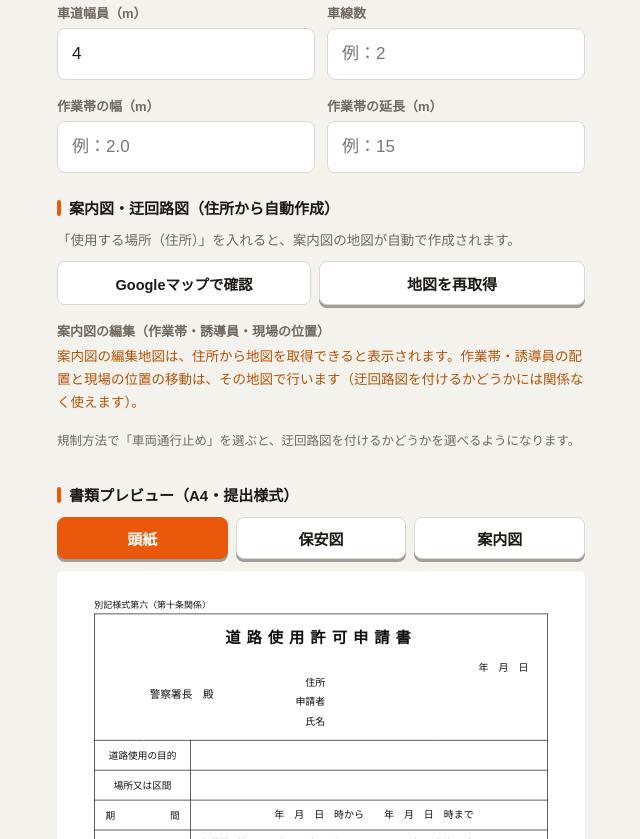
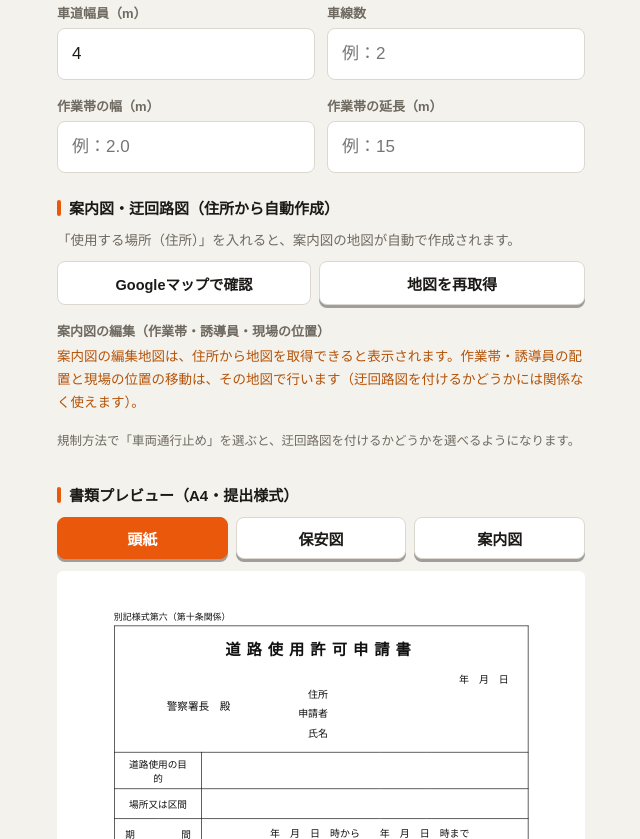
Before and after one commit to hiro-matsu-z/drag-calc, a plain HTML site: page permit.html in a window 1280 px wide. Shown: the part 1961-2800 px from the top of the page, without its empty margins (319-959 px from the left). Drawn offline with nearby package versions, Linux system fonts and the light colour scheme.

Commit message:
permit: align application sheet layout with the official form (frame width, Mincho title, condition box)

```diff
--- a/permit.html
+++ b/permit.html
@@ -1057,10 +1057,11 @@ function applicationSheetHTML(data) {
   var dbl = "border-bottom:4px double #111";
 
   var h = sheetOpen();
-  h += '<div style="margin:-16px -8px">';
+  /* 様式の枠は公式どおり幅164.8mm（623px）に寄せて中央配置する */
+  h += '<div style="width:623px;margin:2px auto 0">';
   h += '<p style="font-size:13.5px;margin:0 0 4px">別記様式第六（第十条関係）</p>';
-  h += '<div style="border:1px solid #111;border-bottom:none;padding:14px 22px 12px;min-height:158px;box-sizing:border-box">';
-  h += '<h2 style="text-align:center;font-size:23px;font-weight:700;letter-spacing:9px;margin:2px 0 0;font-family:' + GOTHIC + '">道路使用許可申請書</h2>';
+  h += '<div style="border:1px solid #111;border-bottom:none;padding:14px 22px 12px;min-height:176px;box-sizing:border-box">';
+  h += '<h2 style="text-align:center;font-size:23px;font-weight:700;letter-spacing:9px;margin:2px 0 0">道路使用許可申請書</h2>';
   h += '<p style="text-align:right;font-size:15px;margin:18px 6px 0">' + esc(appDate) + "</p>";
   h += '<div style="display:flex;align-items:flex-start">';
   h += '<p style="font-size:16px;margin:18px 0 0;padding-left:7%;white-space:nowrap">' + esc(stationChiefName(data.station)) + "　警察署長　殿</p>";
@@ -1083,13 +1084,14 @@ function applicationSheetHTML(data) {
   h += '<tr style="height:45px"><td style="' + subLabelCell + ";" + dbl + '">' + spreadLabel("氏名") + '</td><td style="' + valueCell + ";" + dbl + '">' + esc(data.managerName) + '</td><td style="' + subLabelCell + ";" + dbl + '">' + spreadLabel("電話") + '</td><td style="' + valueCell + ";" + dbl + '">' + esc(data.managerPhone) + "</td></tr>";
   h += "</tbody></table>";
 
-  h += '<div style="border:1px solid #111;border-top:none;padding:12px 22px 16px;min-height:268px;box-sizing:border-box">';
+  h += '<div style="border:1px solid #111;border-top:none;padding:12px 22px 16px;min-height:305px;box-sizing:border-box">';
   h += '<p style="font-size:15px;margin:2px 0 0 12px">第　　　　　号</p>';
   h += '<h3 style="text-align:center;font-size:22px;font-weight:400;letter-spacing:10px;margin:8px 0 12px">道路使用許可証</h3>';
   h += '<p style="font-size:15px;margin:0 0 0 8px">上記のとおり許可する。ただし、次の条件に従うこと。</p>';
-  h += '<table style="width:86%;margin-left:9%;margin-top:14px;border-collapse:collapse"><tbody><tr style="height:48px"><td style="width:15%;border:1px solid #111;padding:6px 12px;font-size:14.5px;text-align:center;vertical-align:middle">' + spreadLabel("条件") + '</td><td style="border:1px solid #111"></td></tr></tbody></table>';
+  h += '<table style="width:80%;margin-left:9%;margin-top:14px;border-collapse:collapse"><tbody><tr style="height:50px"><td style="width:15%;border:1px solid #111;padding:6px 12px;font-size:14.5px;text-align:center;vertical-align:middle">' + spreadLabel("条件") + '</td><td style="border:1px solid #111"></td></tr></tbody></table>';
   h += '<p style="text-align:right;font-size:15px;margin:18px 12% 0 0;letter-spacing:6px">年　　月　　日</p>';
   h += '<p style="text-align:right;font-size:16px;margin:22px 12% 0 0">警　察　署　長<span style="display:inline-block;width:22px;height:22px;border:1px solid #888;color:#555;font-size:13px;line-height:20px;text-align:center;vertical-align:middle;margin-left:16px">印</span></p>';
+  h += "</div>";
   h += "</div>";
 
   var remarks = [
@@ -1098,7 +1100,7 @@ function applicationSheetHTML(data) {
     "３　添付書類の欄には、道路使用の場所、方法等を明らかにした図面その他必要な書類を添付した場合に、その書類名を記載すること。",
     "４　用紙の大きさは、日本産業規格Ａ列４番とする。"
   ];
-  h += '<div style="margin-top:12px;font-size:11.5px;line-height:1.8">';
+  h += '<div style="width:640px;margin:12px auto 0;font-size:11px;line-height:1.6">';
   remarks.forEach(function (line, i) {
     h += '<p style="margin:0;display:flex"><span style="flex:none;width:3.2em">' + (i === 0 ? "備考" : "") + "</span><span>" + esc(line) + "</span></p>";
   });
@@ -1111,7 +1113,6 @@ function applicationSheetHTML(data) {
     h += '<td style="border:1px solid #111;padding:3px 6px;text-align:center;width:19%"><div style="font-weight:700;margin-bottom:2px">' + f.label + "　" + f.price + "</div>" + feeBarcodeSVG(f.code) + "</td>";
   });
   h += "</tr></tbody></table>";
-  h += "</div>";
   return h + sheetClose();
 }
 
```
